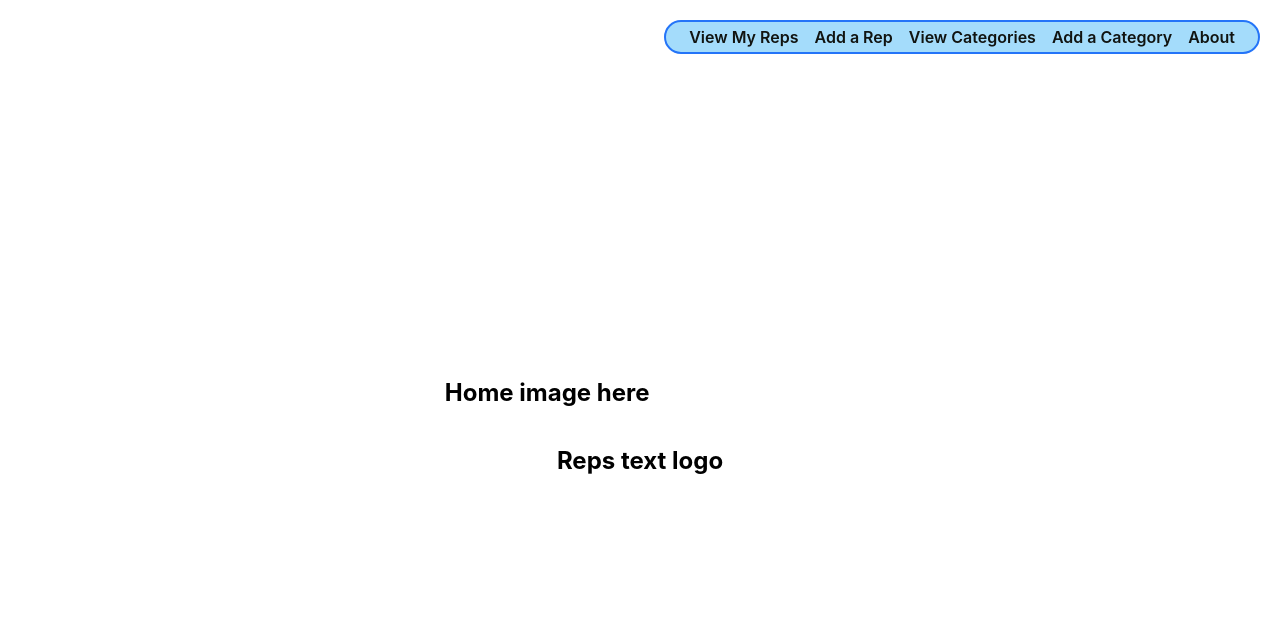
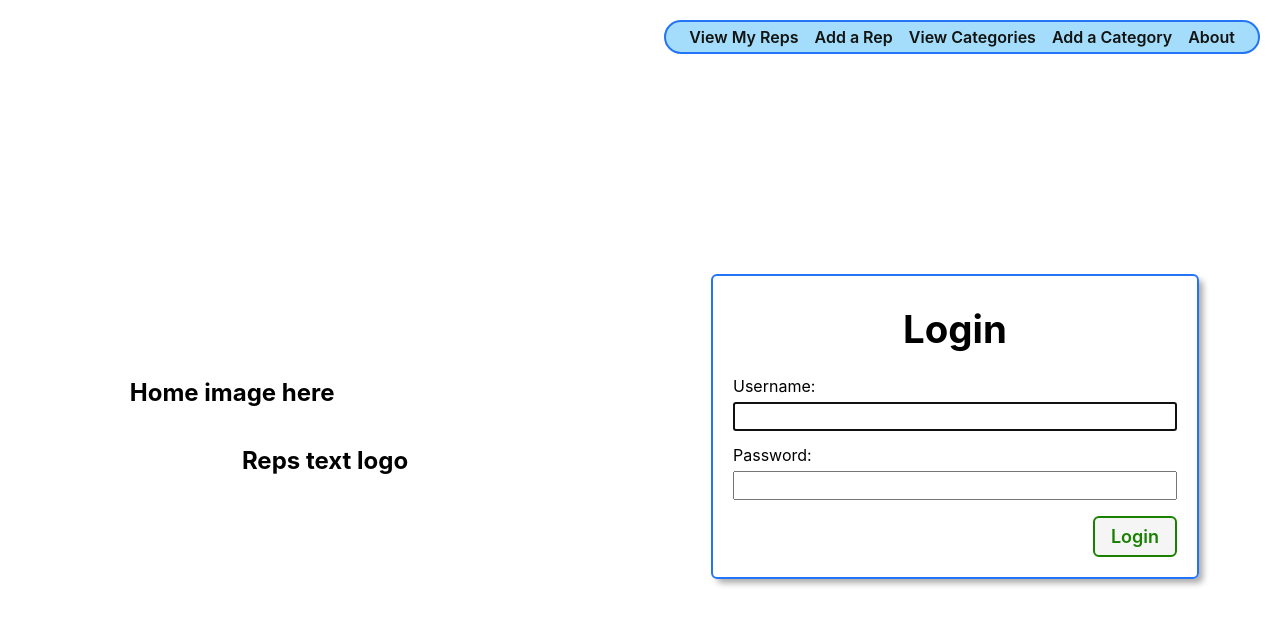
Before and after one commit to rbozek/reps, a Django app: page / in a window 1280 px wide. Shown: the top 625 px of the page. Run offline with Django 4.2, Linux system fonts and the light colour scheme.

Commit message:
implement AUTH: reps/urls add "accounts" path, main-app/urls update Home for CBV, add CBV to views, update home view

```diff
--- a/main_app/templates/home.html
+++ b/main_app/templates/home.html
@@ -24,4 +24,17 @@
   <h2>Reps text logo</h2>
 </section>
 
+
+<section>
+  <form action="{% url 'home' %}" method="post" class="login">
+    <h1>Login</h1>
+    {% csrf_token %}
+    {{ form.as_p }}
+    <input type="hidden" name="next" value="{{ next }}">
+    <button type="submit" class="btn submit">Login</button>
+  </form>
+</section>
+
+
+
 {% endblock %}
--- a/main_app/urls.py
+++ b/main_app/urls.py
@@ -2,7 +2,9 @@ from django.urls import path
 from . import views
 
 urlpatterns = [
-  path('', views.home, name='home'),
+  # path('', views.home, name='home'),
+  #RB Auth:
+  path('', views.Home.as_view(), name='home'),
   path('about/', views.about, name='about'),
 
   path('reps/', views.rep_index, name='rep-index'),
--- a/main_app/views.py
+++ b/main_app/views.py
@@ -1,6 +1,7 @@
 from django.shortcuts import render
 from django.views.generic.edit import CreateView, UpdateView, DeleteView
 from django.views.generic import ListView, DetailView
+from django.contrib.auth.views import LoginView
 from .models import Rep, Category
 
 #RB Step 1, for home view - unused now that we re-defined
@@ -22,8 +23,12 @@ from .models import Rep, Category
 # ]
 
 
-def home(request):
-  return render(request, 'home.html')
+
+# def home(request):
+#   return render(request, 'home.html')
+#RB Auth:
+class Home(LoginView):
+  template_name = 'home.html'
 
 def about(request):
   return render(request, 'about.html')
--- a/reps/urls.py
+++ b/reps/urls.py
@@ -22,4 +22,6 @@ urlpatterns = [
     path('admin/', admin.site.urls),
     #RB add Step 1 - '' represents root route
     path('', include('main_app.urls')),
+    #RB Auth: include built-in auth urls for built-in views
+    path('accounts/', include('django.contrib.auth.urls')),
 ]
```
